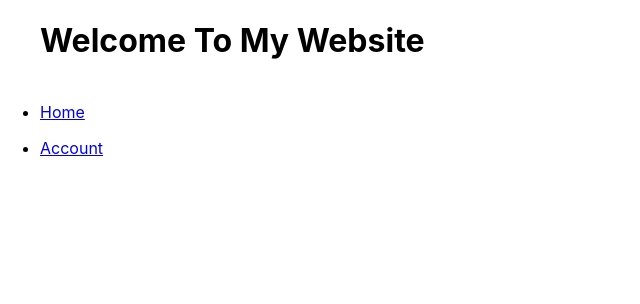
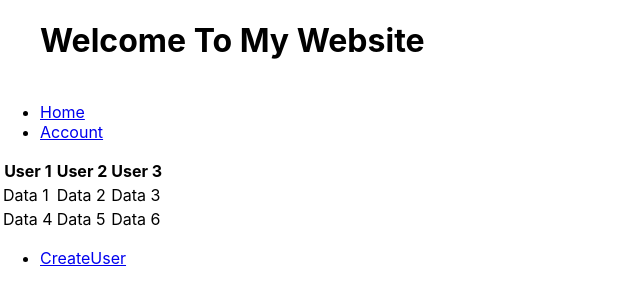
Before and after one commit to AryanaDev/Project1, a React (Create React App) app: page /User2 in a window 1280 px wide. Shown: the top 304 px of the page, without its empty margins (0-640 px from the left). Built offline with nearby package versions, Linux system fonts and the light colour scheme.

Commit message:
2 new file pushed

```diff
--- a/src/App.js
+++ b/src/App.js
@@ -4,6 +4,8 @@ import Account from "./Account";
 import { UserProvider } from "./UserContext";
 import Project from "./Project";
 import AccountCreate from "./AccountCreate";
+import User2 from "./User2";
+import CreateUser from "./CreateUser";
 class App extends Component {
   constructor(props) {
     super(props);
@@ -23,9 +25,6 @@ class App extends Component {
             <li>
               <Link to='/Home'  >Home</Link>
             </li>
-
-          </ul>
-          <ul>
             <li>
               <Link to='/Account' >Account</Link>
             </li>
@@ -40,6 +39,12 @@ class App extends Component {
           <Switch>
             <Route path="/Project" component={Project} ><Project /></Route>
           </Switch>
+          <Switch>
+            <Route path="/User2" component={User2} ><User2 /></Route>
+          </Switch>
+          <Switch>
+            <Route path="/CreateUser" component={CreateUser} ><Project /></Route>
+          </Switch>
         </Router>
       </UserProvider>
     )
--- /dev/null
+++ b/src/CreateUser.js
@@ -0,0 +1,46 @@
+import React, { Component } from "react"
+
+class CreateUser extends Component {
+  constructor() {
+    super()
+    this.state = {
+      name: "",
+      lastname: ""
+    }
+  }
+  handleInputChange1 = (e, key) => {
+    const value = e.target.value
+    console.log(value)
+    console.log(key)
+    const oldState = this.state
+    this.setState({
+      ...oldState,
+      [key]: value
+    })
+
+  }
+  render() {
+    return (
+      <div>
+        <h1 > Submit User</h1>
+        Name :  <input type="text" value={this.state.name} onChange={(e) => { this.handleInputChange1(e, "name") }} />
+        <br></br>
+        <br></br>
+        LastName :  <input type="text" value={this.state.lastname} onChange={(e) => { this.handleInputChange1(e, "lastname") }} />
+        <br></br>
+        <br></br>
+        <button type="button" onMouseOver={() => {
+          console.log(this.state)
+
+          alert("submitted")
+        }} >submit </button>
+      </div>
+
+    )
+
+  }
+
+}
+
+
+export default CreateUser
--- a/src/Project.js
+++ b/src/Project.js
@@ -1,5 +1,6 @@
 import React, { Component, createRef } from "react";
 import CustomInput from "./Components/FormElements/CustomInput";
+import { Link } from "react-router-dom/cjs/react-router-dom.min";
 import P from "./P";
 import Klid from "./Klid";
 
@@ -94,6 +95,11 @@ class Project extends Component {
         <br></br>
         <Klid />
         <P />
+        <ul>
+            <li>
+              <Link to='/User2' >User2</Link>
+            </li>
+          </ul>
 
 
       </div>
--- /dev/null
+++ b/src/User2.js
@@ -0,0 +1,37 @@
+import React, { Component } from "react";
+import { Link } from "react-router-dom/cjs/react-router-dom";
+class User2 extends Component {
+  render() {
+    return (
+      <div>
+        <table>
+          <thead>
+            <tr>
+              <th>User 1</th>
+              <th>User 2</th>
+              <th>User 3</th>
+            </tr>
+          </thead>
+          <tbody>
+            <tr>
+              <td>Data 1</td>
+              <td>Data 2</td>
+              <td>Data 3</td>
+            </tr>
+            <tr>
+              <td>Data 4</td>
+              <td>Data 5</td>
+              <td>Data 6</td>
+            </tr>
+          </tbody>
+        </table>
+        <ul>
+          <li>
+            <Link to='/CreateUser' >CreateUser</Link>
+          </li>
+        </ul>
+      </div>
+    )
+  }
+}
+export default User2
```
